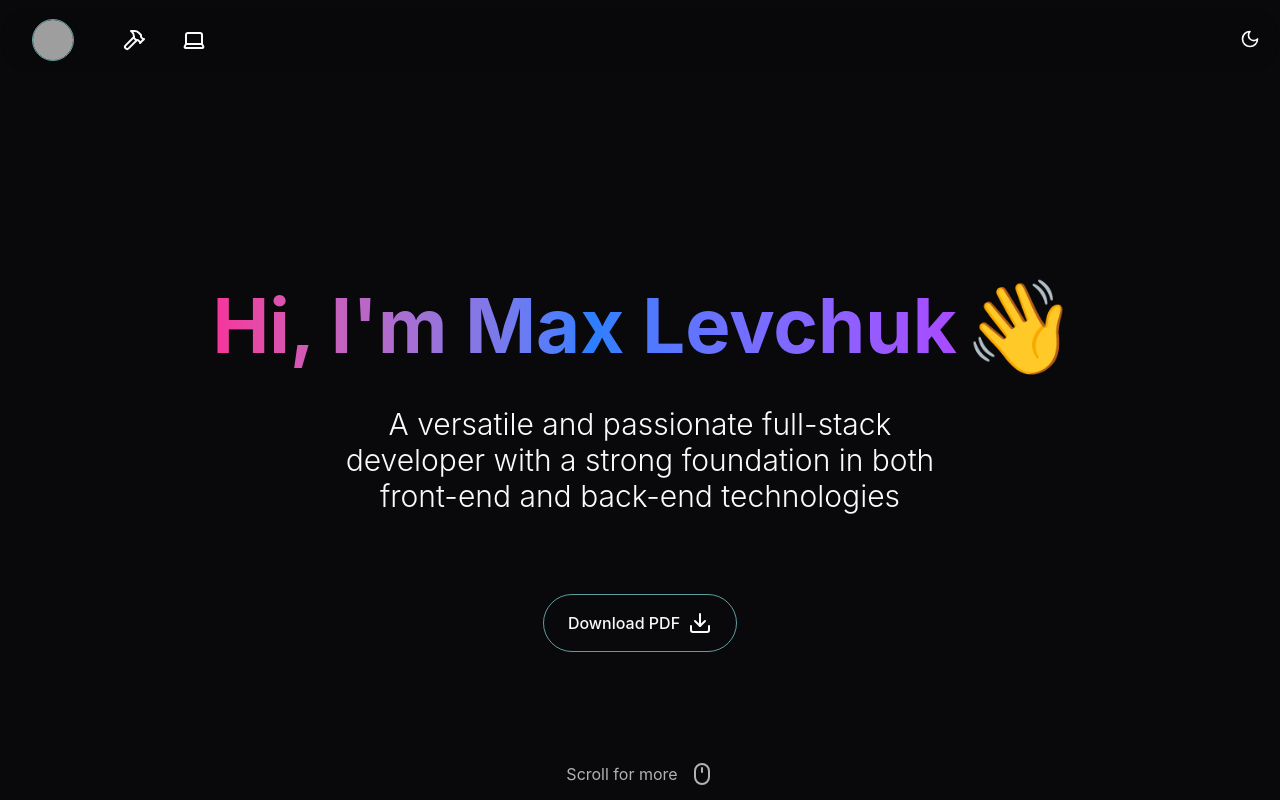
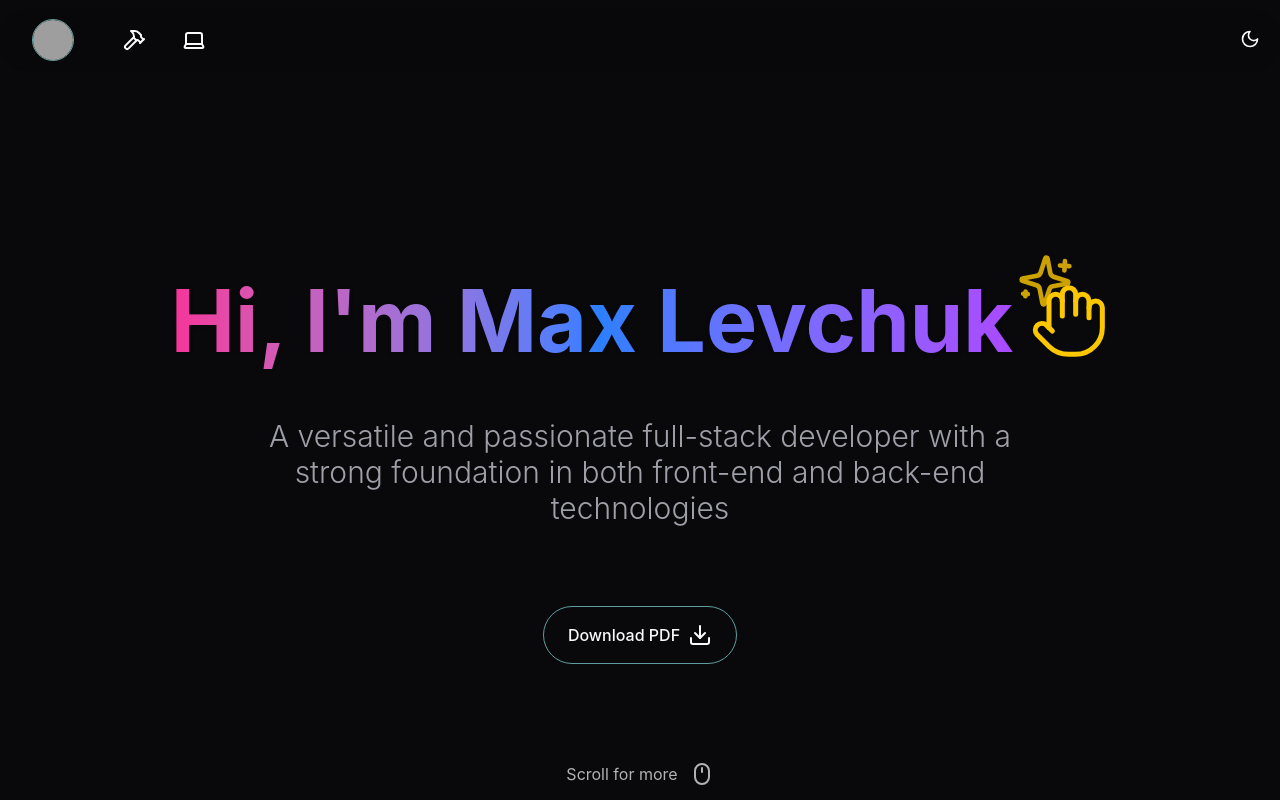
Before and after one commit to unisol1020/old-cv, a React (Vite) app: page / in a window 1280 px wide. Shown: the top 800 px of the page. Built offline with nearby package versions, Linux system fonts and the light colour scheme; grey boxes are pictures that could not be loaded.

Commit message:
Enhance Hello component with animations and icons: integrate Lucide icons for visual appeal, add wave animation for the greeting, and improve text presentation with updated styling and transitions.

```diff
--- a/src/components/Hello.tsx
+++ b/src/components/Hello.tsx
@@ -1,4 +1,5 @@
 import { motion } from "framer-motion";
+import { Hand, Sparkles } from "lucide-react";
 
 const Hello = () => {
   const text =
@@ -6,49 +7,83 @@ const Hello = () => {
       " ",
     );
 
+  const waveAnimation = {
+    initial: { rotateZ: 0 },
+    animate: {
+      rotateZ: [0, 20, -10, 15, -5, 0],
+      transition: {
+        delay: 1,
+        duration: 1.5,
+        repeat: Infinity,
+        repeatType: "loop" as const,
+        repeatDelay: 5,
+      },
+    },
+  };
+
   return (
-    <div className="flex flex-col w-full items-center justify-center pt-8 gap-6">
+    <motion.div
+      className="flex flex-col w-full items-center justify-center pt-8 gap-8"
+      initial={{ opacity: 0 }}
+      animate={{ opacity: 1 }}
+      transition={{ duration: 0.5 }}
+    >
       <motion.div
-        className="text-[66px] md:text-[76px] font-bold flex items-center px-2 md:px-0"
+        className="relative text-[66px] md:text-[76px] lg:text-[86px] font-bold flex flex-wrap items-center justify-center text-center px-2 md:px-0"
         initial={{ opacity: 0, y: 50 }}
         animate={{ opacity: 1, y: 0 }}
-        transition={{ duration: 1 }}
+        transition={{ duration: 0.8 }}
       >
-        <span className="bg-gradient-to-r from-pink-500 via-blue-500 to-purple-500 bg-clip-text text-transparent pr-2 md:pr-4">
+        <motion.div
+          className="absolute -top-8 -right-6 md:top-0 md:right-10 text-yellow-400 opacity-80"
+          animate={{
+            rotate: [0, 5, -5, 0],
+            scale: [1, 1.2, 1, 1.1, 1],
+          }}
+          transition={{
+            duration: 5,
+            repeat: Infinity,
+            repeatType: "loop",
+          }}
+        >
+          <Sparkles className="w-12 h-12" />
+        </motion.div>
+
+        <span className="bg-gradient-to-r from-pink-500 via-blue-500 to-purple-500 bg-clip-text text-transparent pr-2 md:pr-4 drop-shadow-sm">
           Hi, I'm Max Levchuk
         </span>
 
-        <motion.span
-          initial={{ scale: 0 }}
-          animate={{ scale: 1.2 }}
-          transition={{
-            type: "spring",
-            stiffness: 200,
-            damping: 10,
-            duration: 0.5,
-            delay: 1,
-          }}
+        <motion.div
+          className="origin-bottom"
+          initial="initial"
+          animate="animate"
+          variants={waveAnimation}
         >
-          👋
-        </motion.span>
+          <Hand className="size-20 text-yellow-400" strokeWidth={1.5} />
+        </motion.div>
       </motion.div>
 
-      <div className="text-3xl max-w-[600px] font-light text-center">
-        {text.map((el, i) => (
+      <motion.div
+        className="text-xl md:text-2xl lg:text-3xl max-w-[800px] font-light text-center px-4 text-muted-foreground"
+        initial={{ opacity: 0, y: 20 }}
+        animate={{ opacity: 1, y: 0 }}
+        transition={{ duration: 0.5, delay: 0.5 }}
+      >
+        {text.map((word, i) => (
           <motion.span
-            initial={{ opacity: 0 }}
-            animate={{ opacity: 1 }}
+            initial={{ opacity: 0, y: 10 }}
+            animate={{ opacity: 1, y: 0 }}
             transition={{
-              duration: 0.25,
-              delay: i / 10,
+              duration: 0.2,
+              delay: 0.8 + i / 15,
             }}
-            key={el + i}
+            key={word + i}
           >
-            {el + " "}
+            {word}{" "}
           </motion.span>
         ))}
-      </div>
-    </div>
+      </motion.div>
+    </motion.div>
   );
 };
 
```
